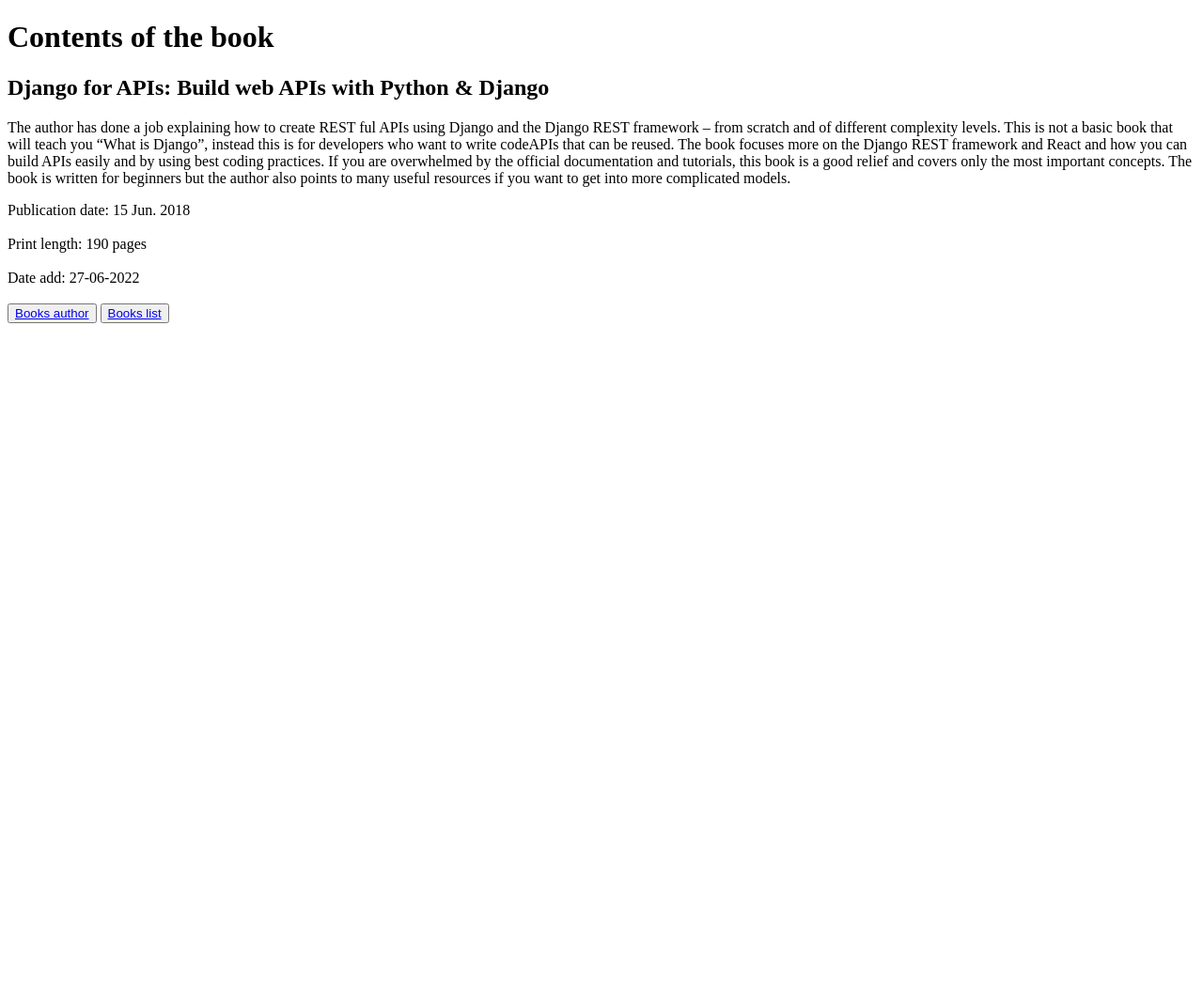
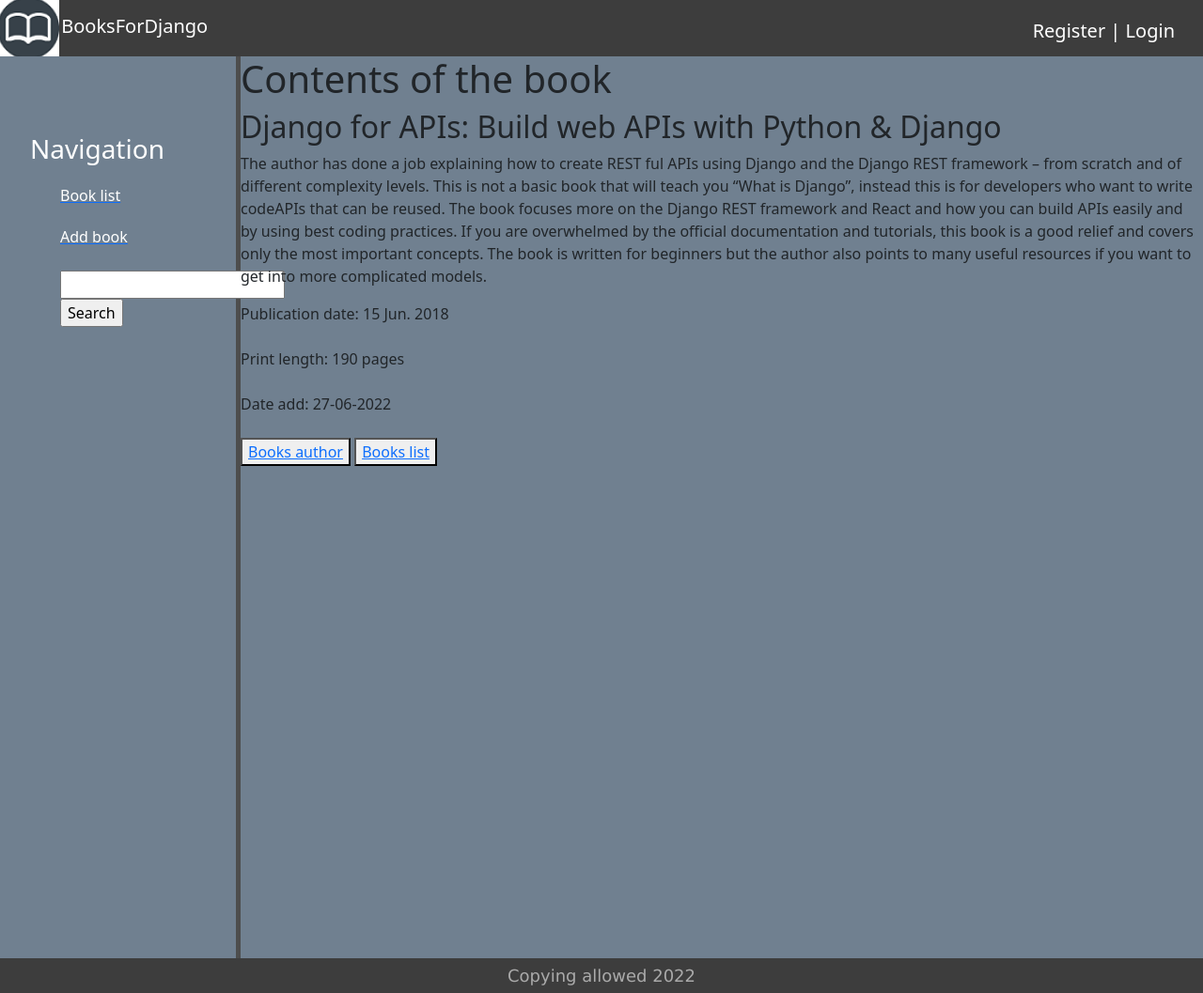
Before and after one commit to Shpyhun/sproDjango, a Django app: page /bookstore/1/ in a window 1280 px wide. Shown: the whole page at 94% size. Before the commit the page ends 344 px from the top, so only its background shows below. Run offline with Django 4.2, Linux system fonts and the light colour scheme; data comes from the database, SQL or seed files in the repository; both versions use the stored data as it was after the commit; some libraries are stand-ins or nearby versions.

Commit message:
modified  site, added header, footer

```diff
--- a/accounts/templates/accounts/register.html
+++ b/accounts/templates/accounts/register.html
@@ -1,13 +1,14 @@
 {% extends 'bookstore/base.html' %}
 
 {% block content %}
-<h1>{{title}}</h1>
+
+<h1>Register</h1>
 
 <form method="post">
     {% csrf_token %}
 
 {% for f in form %}
-<p><label class="form-label" for="{{ f.id_for_label}}">{{f.label}}: </label>{{ f }} </p>
+<p><label class="form-label">{{f.label}}: </label>{{ f }} </p>
 <div class="form-error">{{ f.errors }}</div>
 {% endfor %}
 
--- a/accounts/urls.py
+++ b/accounts/urls.py
@@ -1,9 +1,9 @@
 from django.urls import path
 
-from accounts.views import LoginUser, logout_user, RegisterUser
+from accounts.views import LoginUser, RegisterUser, LogoutUser
 
 urlpatterns = [
     path('login/', LoginUser.as_view(), name='login'),
-    path('logout/', logout_user, name='logout'),
+    path('logout/', LogoutUser.as_view(), name='logout'),
     path('register/', RegisterUser.as_view(), name='register'),
 ]
--- a/bookstore/static/bookstore/css/style.css
+++ b/bookstore/static/bookstore/css/style.css
@@ -1,5 +1,5 @@
 body {
-    background: #696969;
+    background: #708090;
 }
 
 .table-page {
@@ -9,6 +9,12 @@
 	float: right;
 }
 .table-page tr {height: 100%;}
+
+.table-content {
+	width: 100%;
+	min-height: 100%;
+	height: 100%;
+}
 
 .clear {clear: both;}
 
@@ -33,6 +39,7 @@
 	float: left;
 	margin: 18px 30px 0 20px;
 }
+
 ul.mainmenu li.logo {margin: 0; }
 ul.mainmenu li.last {float: right; }
 
@@ -55,23 +62,13 @@
     background: #708090;
     width: 20%;
     padding: 2.5%;
-    height: 100vh;
+    height: 120vh;
     color: #fff;
     border-right: 5px solid #4d4d4d;
 }
 
-aside img {
-    with: 80px;
-    float: left;
-}
 
-aside .logo {
-    font-size: 40px;
-    margin-left: 10px;
-    font-weight: bold;
-    position: relative;
-    top: -5px
-}
+
 
 aside h3 {
     margin-top: 50px;
@@ -102,21 +99,19 @@
 main .futures h1 {font-size: 50px}
 main .futures p {max-width: 400px; margin: 20px auto}
 
-#footer {
+
+.footer {
 	box-sizing: border-box;
 
-	background: #3F4137;
+	background: #3d3d3d;
 	padding: 5px;
 	color: #aaa;
-	font-size: 14px;
+	font-size: 18px;
 	font-family: Verdana, Geneva, Arial, Helvetica;
-	text-align: left;
+	text-align: center;
 	overflow: hidden;
 }
-#footer a {
-	text-decoration: underline;
-	color: #aaa;
-}
+
 
 form-input {
     width: 300px;
@@ -177,32 +172,3 @@
 .list-pages .page-num-selected:hover {
 	box-shadow: none;
 }
-
-html, body {
-	font-family: 'Arial';
-	margin: 0;
-	padding: 0;
-	height: 100%;
-	width: 100%;
-	color: #444;
-}
-
-div.button a {
-    text-decoration:none;
-	background: #3F4137;
-	max-width: 200px;
-	margin: 0 auto;
-	padding: 5px 20px 5px 20px;
-	border-radius: 10px;
-	font-size: 20px;
-}
-
-.button a {
-    text-decoration:none;
-	background: #3F4137;
-	max-width: 200px;
-	margin: 0 auto;
-	padding: 5px 20px 5px 20px;
-	border-radius: 10px;
-	font-size: 20px;
-}
--- a/bookstore/templates/bookstore/base.html
+++ b/bookstore/templates/bookstore/base.html
@@ -5,35 +5,17 @@
     <meta charset="UTF-8">
     <meta name="viewport"
           content="width=device-width, user-scalable=no, initial-scale=1.0, maximum-scale=1.0, minimum-scale=1.0">
-<!--    <link rel="shortcut icon" href="{% static 'bookstore/images/main.ico' %}" type="img/x-icon"/>-->
+    <link rel="shortcut icon" href="{% static 'bookstore/images/main.ico' %}" type="img/x-icon"/>
     <meta http-equiv="X-UA-Compatible" content="ie=edge">
-    <link rel="stylesheet" href="https://cdn.jsdelivr.net/npm/bootstrap@5.1.3/dist/css/bootstrap.min.css" integrity="sha384-1BmE4kWBq78iYhFldvKuhfTAU6auU8tT94WrHftjDbrCEXSU1oBoqyl2QvZ6jIW3" crossorigin="anonymous">
+
+    <link rel="stylesheet" href="https://cdn.jsdelivr.net/npm/bootstrap@5.1.3/dist/css/bootstrap.min.css"
+          integrity="sha384-1BmE4kWBq78iYhFldvKuhfTAU6auU8tT94WrHftjDbrCEXSU1oBoqyl2QvZ6jIW3" crossorigin="anonymous">
     <script src="{% static 'fontawesomefree/js/all.min.js' %}"></script>
-    <title>{% block title %}{% endblock %}</title>
+
     <link rel="stylesheet" href="{% static 'bookstore/css/style.css' %}">
 </head>
 <body>
-<table class="table-page" border=0 cellpadding="0" cellspacing="0">
-<tr><td valign="top">
-{% block mainmenu %}
-        <div class="header">
-            <ul id="mainmenu" class="mainmenu">
-            <li class="logo"><a href="{% url 'books_list' %}"><img src="{% static 'bookstore/images/logo.png' %}" alt=""></a>
-                BooksForDjango</li>
-{% for item in menu %}
-            <li><a href="{% url item.url_name %}">{{item.title}}</a></li>
-{% endfor %}
-            {% if request.user.is_authenticated %}
-            <li class="last">{{user.username}} | <a href="{% url 'logout'%}"><i class="fa-solid fa-arrow-right-from-bracket"></i> Logout</a></li>
-            {% else %}
-            <li class="last"><a href="{% url 'register' %}"><i class="fa-solid fa-registered"></i> Register</a> |
-                <a href="{% url 'login' %}"><i class="fa-solid fa-arrow-right-to-bracket"></i> Login</a></li>
-            {% endif %}
-            </ul>
-            <div class="clear"></div>
-        </div>
-{% endblock mainmenu %}
-</td></tr></table>
+{% include 'bookstore/header.html' %}
 
 
 <table class="table-content" border=0 cellpadding="0" cellspacing="0">
@@ -55,7 +37,7 @@
 
        </td></tr></table>
 
-
+{% include 'bookstore/footer.html' %}
 </body>
 
 </html>
--- a/bookstore/templates/bookstore/books_detail.html
+++ b/bookstore/templates/bookstore/books_detail.html
@@ -1,9 +1,7 @@
-<!DOCTYPE html>
-<html lang="en">
-<head>
-    <meta charset="UTF-8">
-    <title>BOOK INFO</title>
-</head>
+{% extends 'bookstore/base.html' %}
+
+{% block content %}
+
 <body>
 <h1>Contents of the book</h1>
 <div>
@@ -14,6 +12,5 @@
     <p3>Date add: {{book.time_update|date:"d-m-Y"}}</p3><br><br>
     <button><a href="{% url 'author' book.author_id %}">Books author</a></button> <button><a href="{% url 'books_list' %}">Books list</a></button>
 </div>
-
 </body>
-</html>
+{% endblock %}
--- a/bookstore/templates/bookstore/books_list.html
+++ b/bookstore/templates/bookstore/books_list.html
@@ -3,9 +3,6 @@
 {% block content %}
 
 <body>
-<div>
-    <br><button><a href="{% url 'add_book' %}">Add book</a></button>
-</div>
 <h1>Books list</h1>
 {% for book in books %}
 <div>
@@ -13,6 +10,7 @@
     <p>{{book.description | slice:100}}</p>
     <p1>Date add: {{book.time_update|date:"d-m-Y"}}</p1><br><br>
     <button><a href="{% url 'books_detail' book.id %}">Read more</a></button>
+    <hr>
 </div>
 {% endfor %}
 
--- /dev/null
+++ b/bookstore/templates/bookstore/footer.html
@@ -0,0 +1,3 @@
+<div class="footer">
+  <h> Сopying allowed 2022</h>
+</div>
--- /dev/null
+++ b/bookstore/templates/bookstore/header.html
@@ -0,0 +1,17 @@
+{% load static %}
+{% block content %}
+<div class="header">
+    <ul id="mainmenu" class="mainmenu">
+    <li class="logo"><a href="{% url 'books_list' %}"><img src="{% static 'bookstore/images/logo.png' %}" alt=""></a>
+        BooksForDjango</li>
+
+    {% if request.user.is_authenticated %}
+    <li class="last">{{user.username}} | <a href="{% url 'logout'%}"><i class="fa-solid fa-arrow-right-from-bracket"></i> Logout</a></li>
+    {% else %}
+    <li class="last"><a href="{% url 'register' %}"><i class="fa-solid fa-registered"></i> Register</a> |
+        <a href="{% url 'login' %}"><i class="fa-solid fa-arrow-right-to-bracket"></i> Login</a></li>
+    {% endif %}
+    </ul>
+ </div>
+
+{% endblock %}
--- a/bookstore/urls.py
+++ b/bookstore/urls.py
@@ -1,11 +1,11 @@
 from django.urls import path
 
-from .views import books_list, books_detail, author_info, books_list_sorted, add_book
+from .views import books_detail, author_info, books_list_sorted, BooksView, AddBookView
 
 urlpatterns = [
-    path('', books_list, name='books_list'),
+    path('', BooksView.as_view(), name='books_list'),
     path('bookstore/sorted/<int:index>/', books_list_sorted, name='sorted'),
     path('bookstore/author/<int:index>/', author_info, name='author'),
     path('bookstore/<int:index>/', books_detail, name='books_detail'),
-    path('bookstore/add_book/', add_book, name='add_book'),
+    path('bookstore/add_book/', AddBookView.as_view(), name='add_book'),
 ]
--- a/bookstore/views.py
+++ b/bookstore/views.py
@@ -2,26 +2,47 @@
 from django.shortcuts import render, get_object_or_404, get_list_or_404
 
 # Create your views here.
+from django.views import View
+
 from bookstore.forms import BooksForm
 from bookstore.models import Books, Author
 
-menu = [{'title': "Про нас", 'url_name': 'books_list'},
-        {'title': "Добавить книгу", 'url_name': 'add_book'},
+menu = [{'title': "Book list", 'url_name': 'books_list'},
+        {'title': "Add book", 'url_name': 'add_book'},
 
 ]
 
-def books_list(request):
-    books = Books.objects.all()
-    if request.method == "GET" and 'qwerty' in request.GET:
-        qwerty = request.GET['qwerty']
-        books = books.filter(title__icontains=qwerty)
-    if request.method == 'POST':
+
+class BooksView(View):
+    def post(self, request):
         form = BooksForm(request.POST)
         if form.is_valid():
             form.save()
-            books = Books.objects.all().order_by('-id')
-    context = {'books': books, 'post_form': BooksForm}
-    return render(request, 'bookstore/books_list.html', context=context)
+        books = Books.objects.all().order_by('-id')
+        context = {'books': books, 'post_form': BooksForm}
+        return render(request, 'bookstore/books_list.html', context=context)
+
+    def get(self, request):
+        books = Books.objects.all().order_by('-id')
+        if request.method == "GET" and 'qwerty' in request.GET:
+            qwerty = request.GET['qwerty']
+            books = books.filter(title__icontains=qwerty)
+        context = {'books': books, 'post_form': BooksForm}
+        return render(request, 'bookstore/books_list.html', context=context)
+
+
+# def books_list(request):
+#     books = Books.objects.all()
+#     if request.method == "GET" and 'qwerty' in request.GET:
+#         qwerty = request.GET['qwerty']
+#         books = books.filter(title__icontains=qwerty)
+#     if request.method == 'POST':
+#         form = BooksForm(request.POST)
+#         if form.is_valid():
+#             form.save()
+#             books = Books.objects.all().order_by('-id')
+#     context = {'books': books, 'post_form': BooksForm}
+#     return render(request, 'bookstore/books_list.html', context=context)
 
 
 def books_detail(request, index):
@@ -42,15 +63,32 @@
     return render(request, 'bookstore/books_list_sorted.html', context=context)
 
 
-def add_book(request):
-    books = Books.objects.all()
-    if request.method == 'POST':
+class AddBookView(View):
+    def post(self, request):
         form = BooksForm(request.POST)
         if form.is_valid():
             form.save()
-            books = Books.objects.all()
-    context = {'books': books, 'post_form': BooksForm}
-    return render(request, 'bookstore/add_book.html', context=context)
+            books = Books.objects.all().order_by('-id')
+        context = {'books': books, 'post_form': BooksForm}
+        return render(request, 'bookstore/add_book.html', context=context)
+
+    def get(self, request):
+        books = Books.objects.all().order_by('-id')
+        if request.method == "GET" and 'qwerty' in request.GET:
+            qwerty = request.GET['qwerty']
+            books = books.filter(title__icontains=qwerty)
+        context = {'books': books, 'post_form': BooksForm}
+        return render(request, 'bookstore/add_book.html', context=context)
+
+# def add_book(request):
+#     books = Books.objects.all()
+#     if request.method == 'POST':
+#         form = BooksForm(request.POST)
+#         if form.is_valid():
+#             form.save()
+#             books = Books.objects.all()
+#     context = {'books': books, 'post_form': BooksForm}
+#     return render(request, 'bookstore/add_book.html', context=context)
 
 
 def page_not_found(request, exception):
```
Also changed, not shown: accounts/forms.py (+5 -5 lines), accounts/templates/accounts/login.html (+4 -3 lines), accounts/views.py (+22 -7 lines), bookstore/templates/bookstore/add_book.html (+7 -7 lines), bookstore/templates/bookstore/author.html (+6 -8 lines), bookstore/templates/bookstore/books_list_sorted.html (+6 -7 lines), bookstore/static/bookstore/images/main.ico (added), db.sqlite3.
